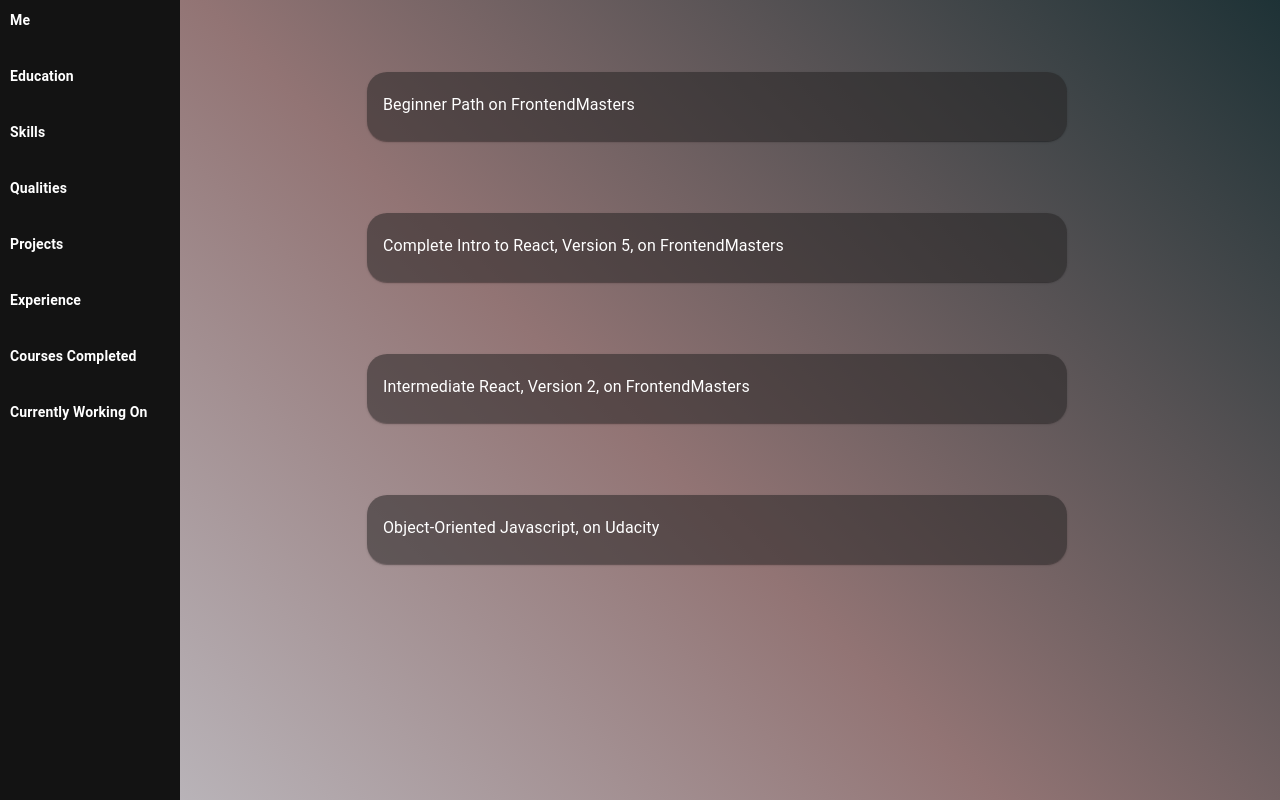
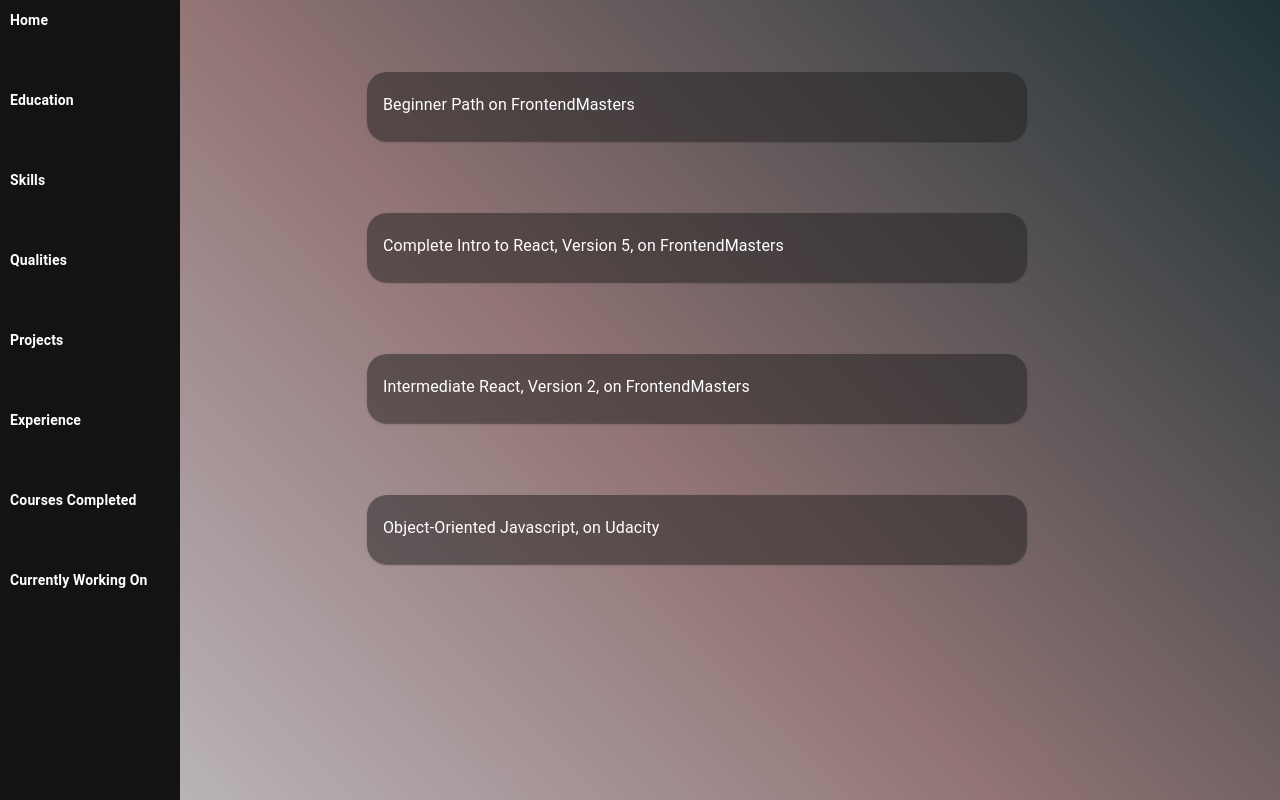
Before and after one commit to HassanZakaria/portfolio, a React (Create React App) app: page /courses-completed in a window 1280 px wide. Built offline with nearby package versions, Linux system fonts and the light colour scheme.

Commit message:
refactored components for better mobile view

```diff
--- a/package.json
+++ b/package.json
@@ -3,6 +3,8 @@
   "version": "0.1.0",
   "private": true,
   "dependencies": {
+    "@fortawesome/fontawesome-svg-core": "^1.2.34",
+    "@fortawesome/free-solid-svg-icons": "^5.15.2",
     "@material-ui/core": "^4.11.3",
     "@material-ui/icons": "^4.11.2",
     "@testing-library/jest-dom": "^5.11.9",
--- a/src/Components/Drawer/Drawer.js
+++ b/src/Components/Drawer/Drawer.js
@@ -33,10 +33,6 @@
     borderRight: "none",
     overflow: "hidden",
   },
-  content: {
-    flexGrow: 1,
-    padding: theme.spacing(3),
-  },
 }));
 
 function ResponsiveDrawer(props) {
@@ -61,7 +57,7 @@
         <nav className="nav-bar">
           <ul className="nav-bar-list">
             <Link to="/">
-              <li className="nav-item">Me</li>{" "}
+              <li className="nav-item">Home</li>{" "}
             </Link>
             <Link to="/education">
               <li className="nav-item">Education</li>{" "}
--- a/src/Components/Drawer/drawer.css
+++ b/src/Components/Drawer/drawer.css
@@ -5,10 +5,8 @@
   margin: 0;
   background-color: #131313;
 }
-
 .nav-item {
-  display: flex;
-  height: 3.5rem;
+  height: 5rem;
   padding: 10px;
   color: white;
   font-weight: bold;
--- a/src/Components/Header/header.css
+++ b/src/Components/Header/header.css
@@ -1,6 +1,7 @@
 .app-header{
   text-align: center;
   margin-top: 30px ;
+  margin-right: 20px;
 }
 
 .image {
--- a/src/Components/Pages/CoursesCompleted/CoursesCompleted.js
+++ b/src/Components/Pages/CoursesCompleted/CoursesCompleted.js
@@ -6,6 +6,7 @@
 const useStyles = makeStyles({
   root: {
     marginTop: "9vh",
+    marginRight: "5vh",
     color: "white",
     backgroundColor: "#25222287",
     borderRadius: "20px",
--- a/src/Components/Pages/CurrentProjects/CurrentProjects.js
+++ b/src/Components/Pages/CurrentProjects/CurrentProjects.js
@@ -7,6 +7,7 @@
   root: {
     marginTop: "8vh",
     marginBottom: "3vh",
+    marginRight: "5vh",
     color: "white",
     backgroundColor: "#25222287",
     borderRadius: "20px",
--- a/src/Components/Pages/Education/Education.js
+++ b/src/Components/Pages/Education/Education.js
@@ -5,7 +5,8 @@
 
 const useStyles = makeStyles({
   root: {
-    marginTop: "15vh",
+    marginTop: "14vh",
+    marginRight: "5vh",
     color: "white",
     backgroundColor: "#25222287",
     borderRadius: "20px",
--- a/src/Components/Pages/Experience/Experience.js
+++ b/src/Components/Pages/Experience/Experience.js
@@ -7,6 +7,7 @@
   root: {
     marginTop: "8vh",
     marginBottom: "4vh",
+    marginRight: "5vh",
     color: "white",
     backgroundColor: "#25222287",
     borderRadius: "20px",
--- a/src/Components/Pages/Me/Me.js
+++ b/src/Components/Pages/Me/Me.js
@@ -8,6 +8,7 @@
   root: {
     marginTop: "4vw",
     marginBottom: "2vh",
+    marginRight: "4vh",
     color: "white",
     background: "linear-gradient(to right, #434343, #000000)",
     borderRadius: "20px",
--- a/src/Components/Pages/Projects/Projects.js
+++ b/src/Components/Pages/Projects/Projects.js
@@ -7,6 +7,7 @@
 const useStyles = makeStyles({
   root: {
     marginTop: "20vh",
+    marginRight: "5vh",
     backgroundColor: "#25222287",
     borderRadius: "20px",
     textAlign: "center",
--- a/src/Components/Pages/Qualities/Qualities.js
+++ b/src/Components/Pages/Qualities/Qualities.js
@@ -7,6 +7,7 @@
   root: {
     marginTop: "6vh",
     marginBottom: "3vh",
+    marginRight: "5vh",
     color: "white",
     backgroundColor: "#25222287",
     borderRadius: "20px",
--- a/src/Components/Pages/Skills/Skills.js
+++ b/src/Components/Pages/Skills/Skills.js
@@ -6,6 +6,7 @@
 const useStyles = makeStyles({
   root: {
     marginTop: "9vh",
+    marginRight: "5vh",
     backgroundColor: "#25222287",
     borderRadius: "20px",
   },
```
Also changed, not shown: 1 other file (tests, documents, lock files or other folders).
